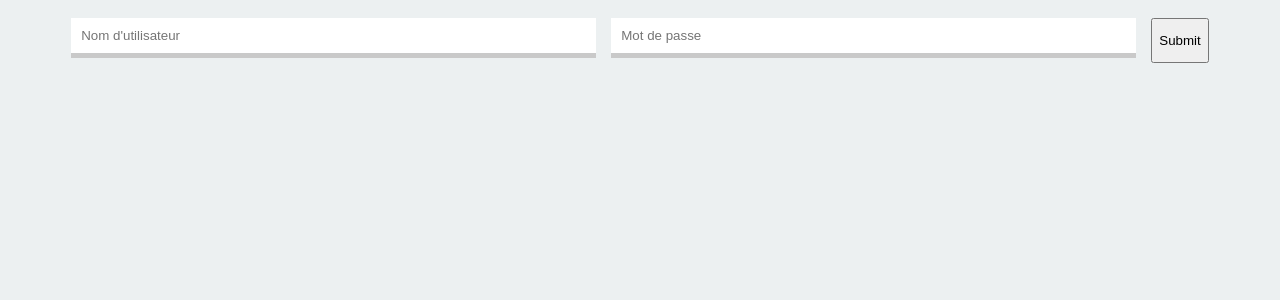
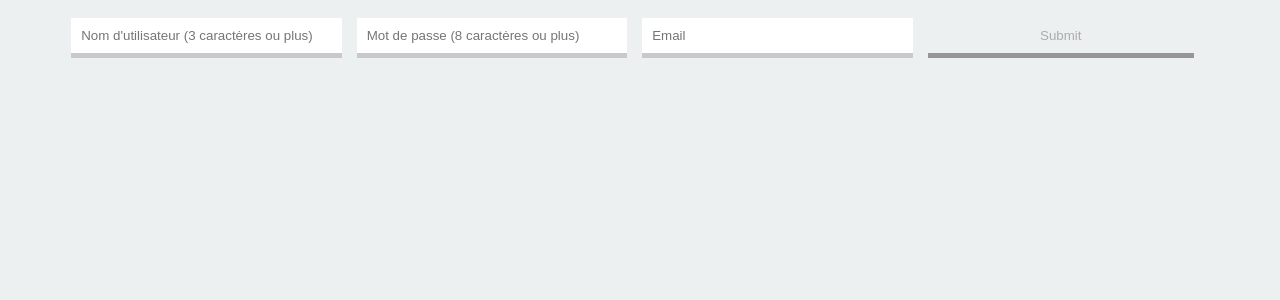
Before and after one commit to dpilarsk/camagru, a PHP site: page /register.php in a window 1280 px wide. Shown: the part 58-358 px from the top of the page. Run offline with PHP 8.4, Linux system fonts and the light colour scheme.

Commit message:
css of register page

```diff
--- a/register.php
+++ b/register.php
@@ -18,10 +18,37 @@ $db->connect("camagru");
 	<br>
 	<div class="container">
 		<form action="/register.php" method="POST">
-			<input type="text" placeholder="Nom d'utilisateur" name="username">
-			<input type="password" placeholder="Mot de passe" name="password">
-			<input type="submit">
+			<input type="text" placeholder="Nom d'utilisateur (3 caract&edot;res ou plus)" name="username" id="username">
+			<input type="password" placeholder="Mot de passe (8 caract&edot;res ou plus)" name="password" id="password">
+			<input type="email" placeholder="Email" name="email" id="email">
+			<input type="submit" id="submit" disabled>
 		</form>
 	</div>
+	<script>
+		 document.getElementById("username").addEventListener("input", function (e) {
+			if ((this.value.length < 3 || this.value.length > 254 || this.value.indexOf(' ') > -1) && this.value.length > 0)
+			{
+				this.style.borderBottomColor = "red"
+				document.getElementById("submit").disabled = true
+			}
+			 else
+			{
+				this.style.borderBottomColor = ""
+				document.getElementById("submit").disabled = false
+			}
+		});
+		 document.getElementById("password").addEventListener("input", function (e) {
+			 if ((this.value.length < 8 || this.value.length > 254) && this.value.length > 0)
+			 {
+				 this.style.borderBottomColor = "red"
+				 document.getElementById("submit").disabled = true
+			 }
+			 else
+			 {
+				 this.style.borderBottomColor = ""
+				 document.getElementById("submit").disabled = false
+			 }
+		 });
+	</script>
 </body>
 </html>
--- a/resources/css/style.css
+++ b/resources/css/style.css
@@ -35,12 +35,15 @@ header ul
 }
 
 .container form input[type="text"],
+.container form input[type="email"],
+.container form input[type="submit"],
 .container form input[type="password"]
 {
 	padding: 10px;
 	border: none;
 	border-bottom: solid 5px #C9C9C9;
 	width: 100%;
+	margin-right: 15px;
 	-webkit-transition: border-bottom .5s;
 	-moz-transition: border-bottom .5s;
 	-ms-transition: border-bottom .5s;
@@ -49,7 +52,10 @@ header ul
 	margin-bottom: 5px;
 }
 
+
 .container form input[type="text"]:focus,
+.container form input[type="email"]:focus,
+.container form input[type="submit"],
 .container form input[type="password"]:focus
 {
 	outline: none;
@@ -92,22 +98,6 @@ header ul
 	{
 		display: flex;
 	}
-
-	.container form input[type="text"],
-	.container form input[type="password"]
-	{
-		padding: 10px;
-		border: none;
-		border-bottom: solid 5px #C9C9C9;
-		width: 100%;
-		margin-right: 15px;
-		-webkit-transition: border-bottom .5s;
-		-moz-transition: border-bottom .5s;
-		-ms-transition: border-bottom .5s;
-		-o-transition: border-bottom .5s;
-		transition: border-bottom .5s;
-		margin-bottom: 5px;
-	}
 }
 
 @media screen and (max-width: 900px)
```
